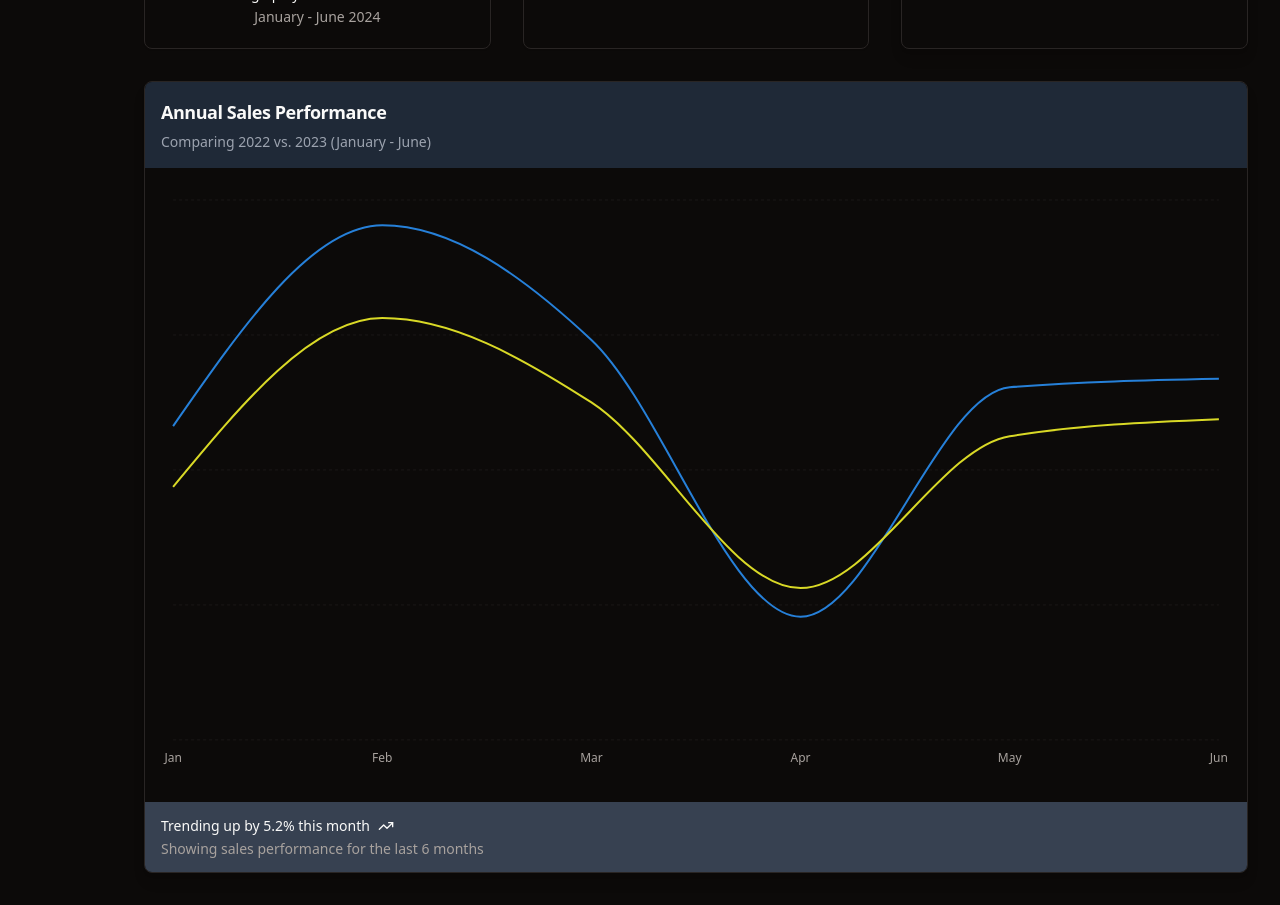
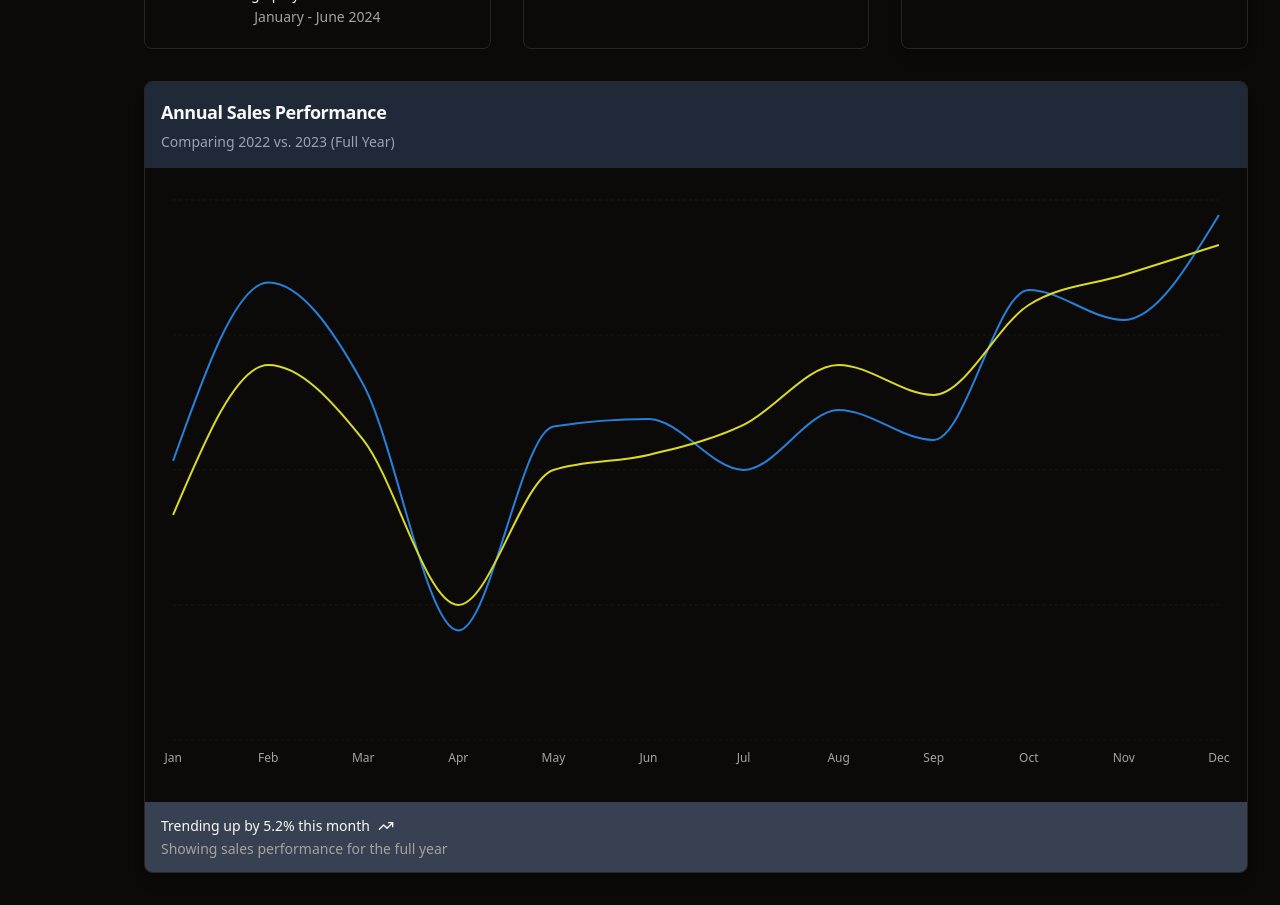
Before and after one commit to AlyaaRushdy/ecommerce-dashboard-react, a React (Vite) app: page /reports in a window 1280 px wide. Shown: the part 840-1745 px from the top of the page. Built offline with nearby package versions, Linux system fonts and the light colour scheme.

Commit message:
edit AnnualSalesPerformance

```diff
--- a/src/components/AnnualSalesPerformance.jsx
+++ b/src/components/AnnualSalesPerformance.jsx
@@ -17,7 +17,7 @@ import {
 
 export const description = "Annual Sales Performance Comparison";
 
-// Sample data for the chart
+// Sample data for the chart (now includes all months)
 const chartData = [
   { month: "January", year2022: 186, year2023: 150 },
   { month: "February", year2022: 305, year2023: 250 },
@@ -25,6 +25,12 @@ const chartData = [
   { month: "April", year2022: 73, year2023: 90 },
   { month: "May", year2022: 209, year2023: 180 },
   { month: "June", year2022: 214, year2023: 190 },
+  { month: "July", year2022: 180, year2023: 210 },
+  { month: "August", year2022: 220, year2023: 250 },
+  { month: "September", year2022: 200, year2023: 230 },
+  { month: "October", year2022: 300, year2023: 290 },
+  { month: "November", year2022: 280, year2023: 310 },
+  { month: "December", year2022: 350, year2023: 330 },
 ];
 
 const chartConfig = {
@@ -69,7 +75,7 @@ export function AnnualSalesPerformance() {
       <CardHeader className="bg-gray-100 dark:bg-gray-800 p-4">
         <CardTitle className="text-lg font-semibold">Annual Sales Performance</CardTitle>
         <CardDescription className="text-gray-600 dark:text-gray-400">
-          Comparing 2022 vs. 2023 (January - June)
+          Comparing 2022 vs. 2023 (Full Year)
         </CardDescription>
       </CardHeader>
       <CardContent className="p-4">
@@ -119,7 +125,7 @@ export function AnnualSalesPerformance() {
               Trending up by 5.2% this month <TrendingUp className="h-4 w-4" />
             </div>
             <div className="flex items-center gap-2 leading-none text-muted-foreground">
-              Showing sales performance for the last 6 months
+              Showing sales performance for the full year
             </div>
           </div>
         </div>
```
